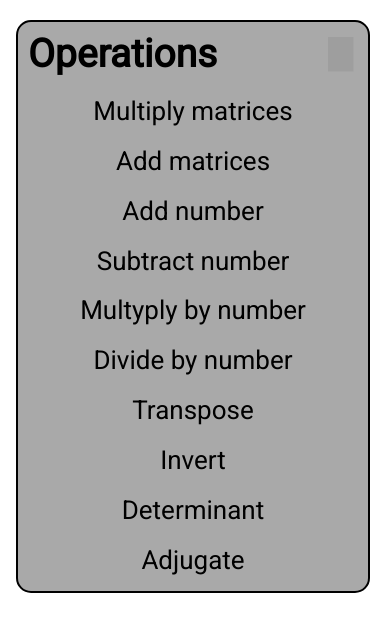
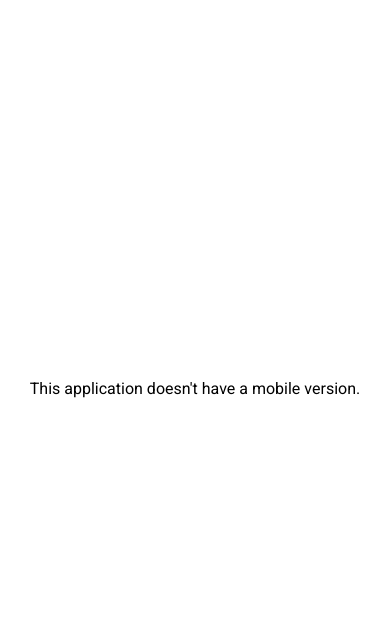
Before and after one commit to DEsimas/matrix-calc, a React app: page / in a window 390 px wide. Shown: the top 632 px of the page. Built offline with nearby package versions, Linux system fonts and the light colour scheme; grey boxes are pictures that could not be loaded.

Commit message:
mobile version

```diff
--- a/src/App.css
+++ b/src/App.css
@@ -7,3 +7,11 @@ html {
 .hidden {
     display: none !important;
 }
+
+.mobile {
+    width: 100vw;
+    height: 100vh;
+    text-align: center;
+    padding-top: 45vh;
+    box-sizing: border-box;
+}
--- a/src/App.js
+++ b/src/App.js
@@ -1,4 +1,4 @@
-import React, { useState } from 'react'
+import React, { useState, useEffect } from 'react'
 
 import Table from './components/Table/Table'
 
@@ -7,11 +7,29 @@ import './App.css'
 
 const App = () => {
     const [elements, setElements] = useState([])
+    const [width, setWidth] = useState(window.innerWidth);
 
-    const addElement = (element) => {
+    function addElement(element) {
         elements.push(element)
         setElements([...elements])
     }
+
+    function handleWindowSizeChange() {
+        setWidth(window.innerWidth);
+    }
+
+    useEffect(() => {
+        window.addEventListener('resize', handleWindowSizeChange);
+        return () => {
+            window.removeEventListener('resize', handleWindowSizeChange);
+        }
+    }, []);
+
+    if (width <= 768) return (
+        <div className='mobile'>
+            This application doesn't have a mobile version.
+        </div>
+    )
 
     return (
         <>
```
